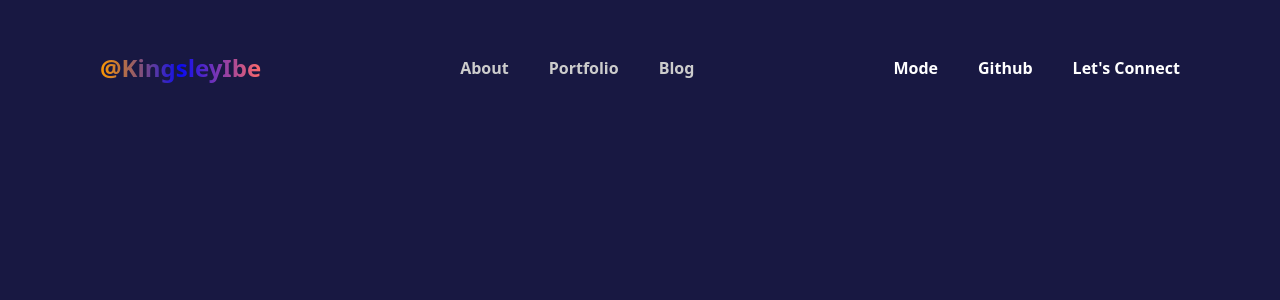
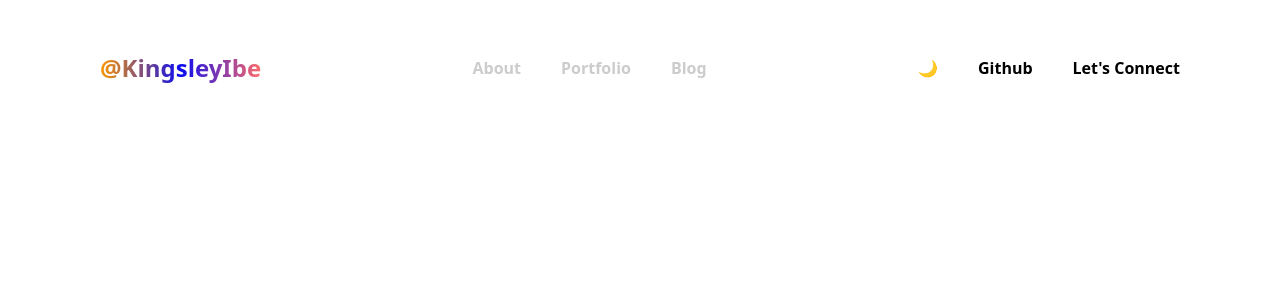
Before and after one commit to KingsleyIbe/kingsleyibeportfolio, a React (Create React App) app: page / in a window 1280 px wide. Shown: the top 300 px of the page. Built offline with nearby package versions, Linux system fonts and the light colour scheme.

Commit message:
Add toggle dark and light mode feature

```diff
--- a/src/App.tsx
+++ b/src/App.tsx
@@ -1,16 +1,20 @@
+// src/App.tsx
 import React from 'react';
 import { Routes, Route } from 'react-router-dom';
 import Home from './components/home/index.tsx';
 import Portfolio from './components/portfolio/index.tsx';
 import About from './components/about/index.tsx';
+import { ThemeProvider } from './components/common/ThemeContext.tsx';
 
 function App() {
   return (
-    <Routes>
-      <Route path="/" element={<Home />} />
-      <Route path="/about-me" element={<About />} />
-      <Route path="/portfolio" element={<Portfolio />} />
-  </Routes>
+    <ThemeProvider>
+      <Routes>
+        <Route path="/" element={<Home />} />
+        <Route path="/about-me" element={<About />} />
+        <Route path="/portfolio" element={<Portfolio />} />
+      </Routes>
+    </ThemeProvider>
   );
 }
 
--- a/src/components/common/DesktopHeader.tsx
+++ b/src/components/common/DesktopHeader.tsx
@@ -1,9 +1,12 @@
 import React from 'react';
-import { Link, NavLink } from 'react-router';
+import { Link, NavLink } from 'react-router-dom';
+import { useTheme } from './ThemeContext.tsx';
 
 const DesktopHeader = () => {
+  const { theme, toggleTheme } = useTheme();
+
   return (
-    <div className="text-[#fff] font-bold py-[50px] px-[100px]">
+    <div className="font-bold py-[50px] px-[100px]">
       <header className="flex flex-row justify-between items-center">
         <div>
           <Link to="/"><h1 className="logo">@KingsleyIbe</h1></Link>
@@ -17,14 +20,18 @@ const DesktopHeader = () => {
         </nav>
         <div>
           <ul className="flex flex-row gap-10">
-              <li><button>Mode</button></li>
+            <li>
+              <button onClick={toggleTheme}>
+                {theme === 'light' ? '🌙' : '🌞'}
+              </button>
+            </li>
             <li><Link to="/about-me">Github</Link></li>
-              <li><button to="/about-me">Let's Connect</button></li>
+            <li><button>Let's Connect</button></li>
           </ul>
         </div>
       </header>
     </div>
-  )
-}
+  );
+};
 
 export default DesktopHeader;
--- /dev/null
+++ b/src/components/common/ThemeContext.tsx
@@ -0,0 +1,34 @@
+import React, { createContext, useContext, useState, useEffect } from 'react';
+
+type ThemeContextType = {
+  theme: 'light' | 'dark';
+  toggleTheme: () => void;
+};
+
+const ThemeContext = createContext<ThemeContextType>({
+  theme: 'light',
+  toggleTheme: () => {},
+});
+
+export const ThemeProvider: React.FC<{ children: React.ReactNode }> = ({ children }) => {
+  const [theme, setTheme] = useState<'light' | 'dark'>(
+    localStorage.getItem('theme') === 'dark' ? 'dark' : 'light'
+  );
+
+  useEffect(() => {
+    document.body.className = theme === 'dark' ? 'dark-mode' : 'light-mode';
+    localStorage.setItem('theme', theme);
+  }, [theme]);
+
+  const toggleTheme = () => {
+    setTheme((prevTheme) => (prevTheme === 'light' ? 'dark' : 'light'));
+  };
+
+  return (
+    <ThemeContext.Provider value={{ theme, toggleTheme }}>
+      {children}
+    </ThemeContext.Provider>
+  );
+};
+
+export const useTheme = () => useContext(ThemeContext);
--- a/src/index.css
+++ b/src/index.css
@@ -9,8 +9,16 @@
   padding: 0;
 }
 
-body {
+body.light-mode {
+  background-color: #ffffff;
+  color: #000000;
+  transition: background-color 0.3s, color 0.3s;
+}
+
+body.dark-mode {
   background-color: #181842;
+  color: #ffffff;
+  transition: background-color 0.3s, color 0.3s;
 }
 
 /* .active-link {
```
Lines whose indentation alone changed are shown as unchanged.
